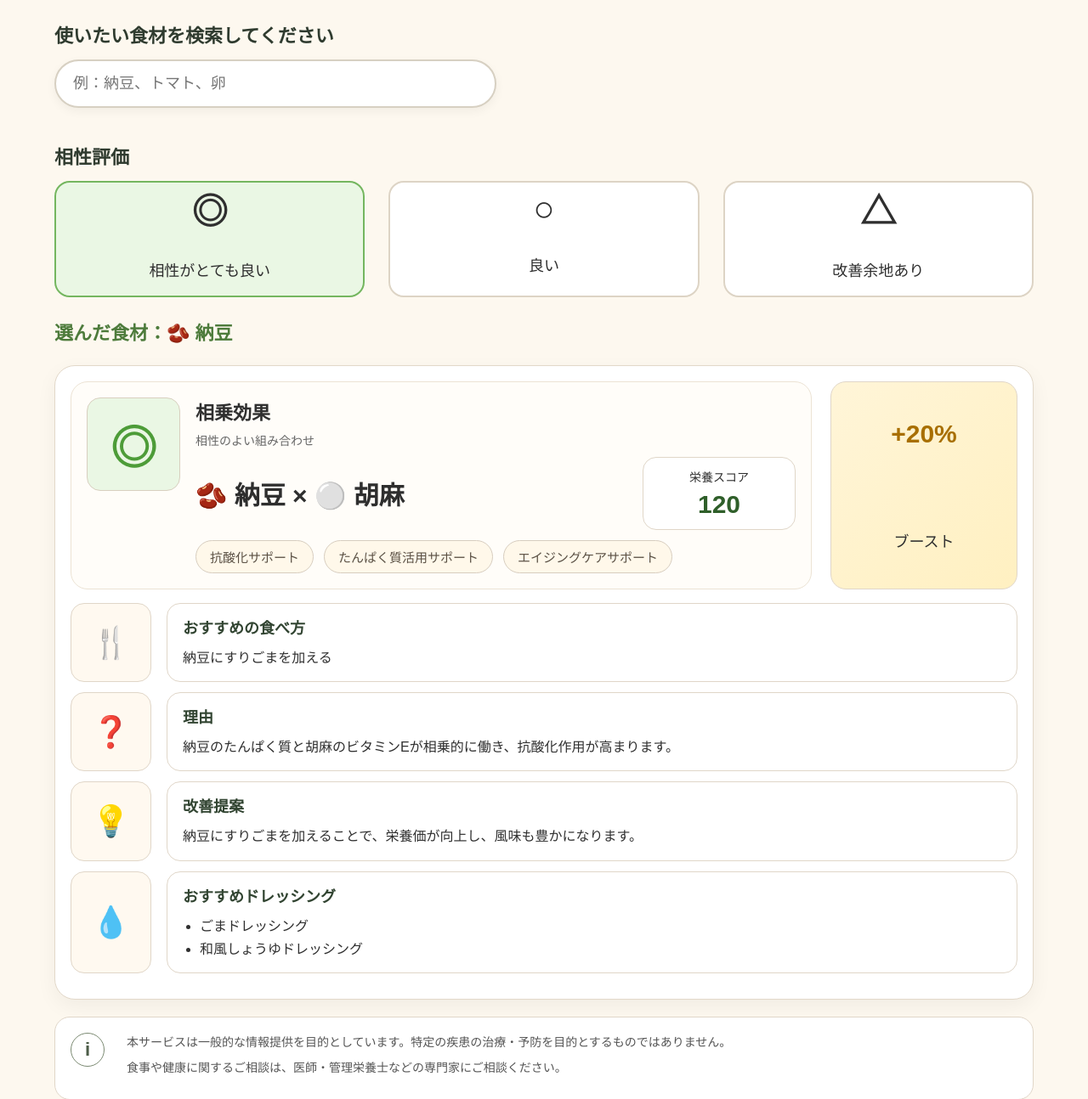
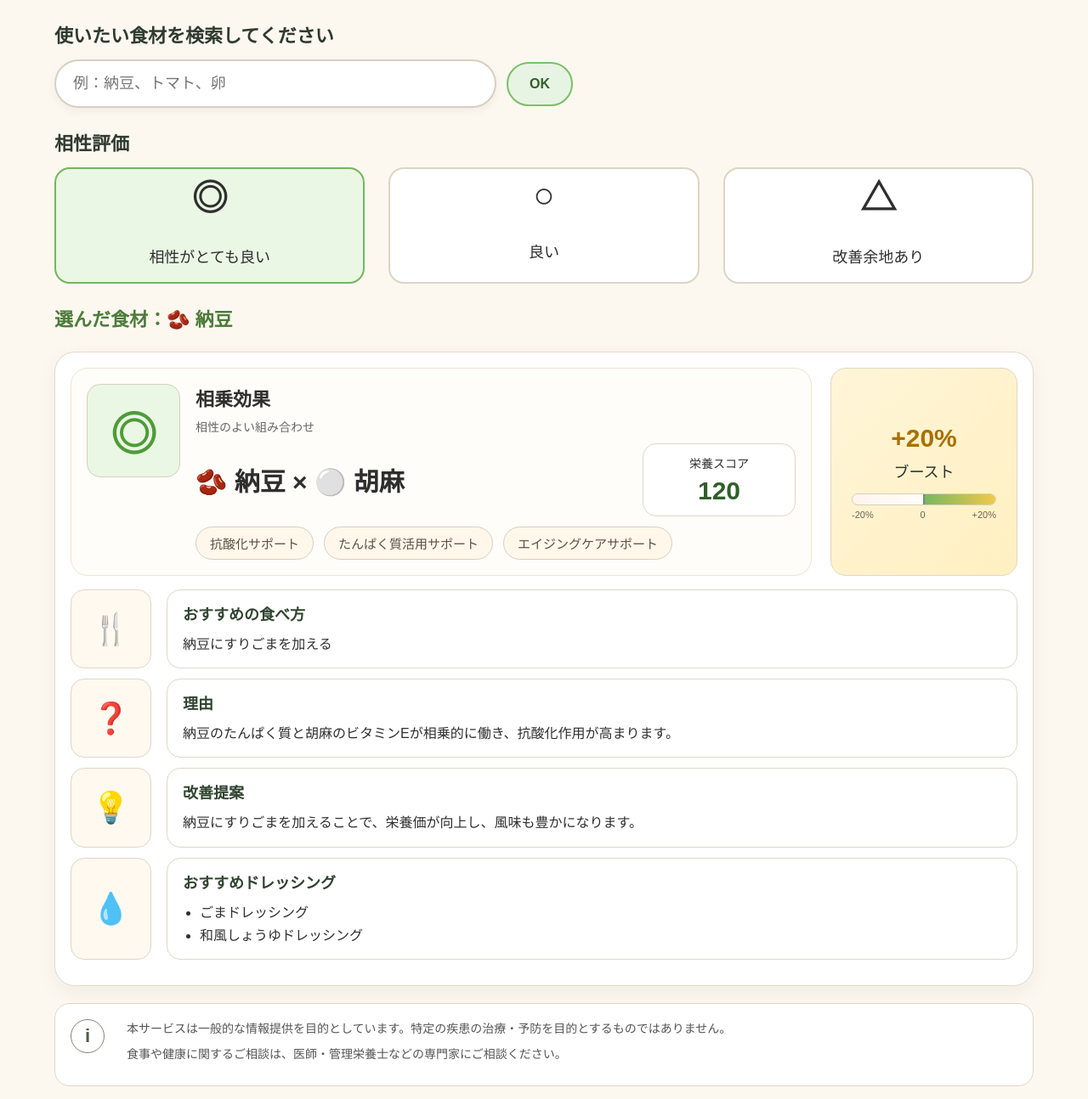
Before and after one commit to kugi227/food-pair-app, a Flask app: page / in a window 1280 px wide. Shown: the part 120-1414 px from the top of the page at 85% size. Run offline with Flask 3, Linux system fonts and the light colour scheme.

Commit message:
中央基準のブーストメーターを追加
ブースト表示の下に、0を中央基準としたアニメーション付きメーターを追加した。

```diff
--- a/static/script.js
+++ b/static/script.js
@@ -231,11 +231,184 @@ const foodData = {
 let selectedFood = "natto";
 let selectedRating = "excellent";
 
-const foodButtons = document.querySelectorAll(".food-button");
+const foodCatalog = {
+  tomato: { label: "トマト", keywords: ["tomato", "とまと"] },
+  carrot: { label: "にんじん", keywords: ["carrot", "人参"] },
+  spinach: { label: "ほうれん草", keywords: ["spinach", "ほうれんそう"] },
+  egg: { label: "卵", keywords: ["egg", "たまご", "玉子"] },
+  chicken: { label: "鶏肉", keywords: ["chicken", "とりにく", "鳥肉"] },
+  natto: { label: "納豆", keywords: ["natto", "なっとう"] }
+};
+
+const foodCategories = [
+  { id: "vegetables", name: "野菜", foods: ["tomato", "carrot", "spinach"] },
+  { id: "fish", name: "魚", foods: ["mackerel", "salmon"] },
+  { id: "meat", name: "肉", foods: ["chicken"] },
+  { id: "fruits", name: "果物", foods: ["lemon", "apple", "banana"] },
+  { id: "drinks", name: "飲み物", foods: ["milk", "greenTea", "coffee"] },
+  { id: "other", name: "その他", foods: ["egg", "natto"] }
+];
+
+let foodButtons = document.querySelectorAll(".food-button");
 const ratingCards = document.querySelectorAll(".rating-card");
 const resultStatusIcon = document.getElementById("resultStatusIcon");
+const foodSearchWrapper = document.getElementById("foodSearchWrapper");
+const foodSearch = document.getElementById("foodSearch");
+const foodSearchOk = document.getElementById("foodSearchOk");
+const foodCandidatePanel = document.getElementById("foodCandidatePanel");
+const foodCategoryTabs = document.getElementById("foodCategoryTabs");
+const searchResults = document.getElementById("searchResults");
+let activeFoodCategory = foodCategories[0].id;
+
+function getFoodLabel(foodKey) {
+  return foodCatalog[foodKey]?.label || foodData[foodKey]?.name || foodKey;
+}
+
+function isSelectableFood(foodKey) {
+  return Boolean(foodData[foodKey]);
+}
+
+function createFoodButton(foodKey) {
+  const button = document.createElement("button");
+  button.type = "button";
+  button.className = "food-button";
+  button.dataset.food = foodKey;
+  button.textContent = `${foodData[foodKey].emoji} ${getFoodLabel(foodKey)}`;
+  return button;
+}
+
+function selectFood(foodKey) {
+  if (!isSelectableFood(foodKey)) {
+    return;
+  }
+
+  selectedFood = foodKey;
+  if (foodSearch) {
+    foodSearch.value = getFoodLabel(foodKey);
+  }
+  updateDisplay();
+  closeCandidatePanel();
+}
+
+function openCandidatePanel() {
+  if (!foodCandidatePanel) {
+    return;
+  }
+
+  foodCandidatePanel.classList.add("open");
+  foodCandidatePanel.setAttribute("aria-hidden", "false");
+}
+
+function closeCandidatePanel() {
+  if (!foodCandidatePanel) {
+    return;
+  }
+
+  foodCandidatePanel.classList.remove("open");
+  foodCandidatePanel.setAttribute("aria-hidden", "true");
+}
+
+function renderCategoryTabs() {
+  if (!foodCategoryTabs) {
+    return;
+  }
+
+  foodCategoryTabs.innerHTML = "";
+
+  foodCategories.forEach((category) => {
+    const button = document.createElement("button");
+    button.type = "button";
+    button.className = "food-category-tab";
+    button.dataset.category = category.id;
+    button.textContent = category.name;
+
+    if (category.id === activeFoodCategory) {
+      button.classList.add("active");
+    }
+
+    button.addEventListener("click", () => {
+      activeFoodCategory = category.id;
+      if (foodSearch) {
+        foodSearch.value = "";
+      }
+      renderCategoryTabs();
+      renderSearchResults();
+      openCandidatePanel();
+    });
+
+    foodCategoryTabs.appendChild(button);
+  });
+}
+
+function getSearchableFoods() {
+  return Object.keys(foodData).map((foodKey) => ({
+    key: foodKey,
+    label: getFoodLabel(foodKey),
+    name: foodData[foodKey].name || "",
+    keywords: foodCatalog[foodKey]?.keywords || []
+  }));
+}
+
+function findMatchingFoods(query) {
+  const normalizedQuery = query.trim().toLowerCase();
+
+  if (!normalizedQuery) {
+    return [];
+  }
+
+  return getSearchableFoods().filter((food) => {
+    const targets = [food.key, food.label, food.name, ...food.keywords];
+    return targets.some((target) => String(target).toLowerCase().includes(normalizedQuery));
+  });
+}
+
+function renderSearchResults() {
+  if (!searchResults || !foodSearch) {
+    return;
+  }
+
+  const query = foodSearch.value.trim();
+  const activeCategory = foodCategories.find((category) => category.id === activeFoodCategory);
+  const categoryFoods = activeCategory ? activeCategory.foods.filter(isSelectableFood) : [];
+  const matches = query
+    ? findMatchingFoods(query).map((food) => food.key)
+    : categoryFoods;
+
+  searchResults.innerHTML = "";
+
+  if (matches.length === 0) {
+    const noResult = document.createElement("div");
+    noResult.className = "no-result";
+    noResult.textContent = "一致する食材がありません";
+    searchResults.appendChild(noResult);
+    return;
+  }
+
+  matches.forEach((foodKey) => {
+    const button = createFoodButton(foodKey);
+    button.classList.add("search-result-button");
+    searchResults.appendChild(button);
+  });
+
+  foodButtons = document.querySelectorAll(".food-button");
+  updateFoodButtons();
+}
+
+function submitSearchFood() {
+  if (!foodSearch) {
+    return;
+  }
+
+  const [firstMatch] = findMatchingFoods(foodSearch.value);
+
+  if (firstMatch) {
+    selectFood(firstMatch.key);
+  }
+}
 
 function updateFoodButtons() {
+  foodButtons = document.querySelectorAll(".food-button");
+
   foodButtons.forEach((button) => {
     button.classList.remove("active");
     if (button.dataset.food === selectedFood) {
@@ -258,8 +431,47 @@ function updateStatusColor() {
   resultStatusIcon.classList.add(selectedRating);
 }
 
+function parseBoostRate(boostRate) {
+  const parsedValue = parseFloat(String(boostRate || "").replace("%", ""));
+
+  if (Number.isNaN(parsedValue)) {
+    return 0;
+  }
+
+  return Math.max(-20, Math.min(20, parsedValue));
+}
+
+function updateBoostMeter(boostRate) {
+  const positiveBar = document.getElementById("boostMeterPositive");
+  const negativeBar = document.getElementById("boostMeterNegative");
+
+  if (!positiveBar || !negativeBar) {
+    return;
+  }
+
+  const boostValue = parseBoostRate(boostRate);
+  const widthPercent = `${Math.abs(boostValue) / 20 * 50}%`;
+
+  positiveBar.style.width = "0";
+  negativeBar.style.width = "0";
+
+  requestAnimationFrame(() => {
+    requestAnimationFrame(() => {
+      if (boostValue > 0) {
+        positiveBar.style.width = widthPercent;
+      } else if (boostValue < 0) {
+        negativeBar.style.width = widthPercent;
+      }
+    });
+  });
+}
+
 function updateDisplay() {
   const food = foodData[selectedFood];
+  if (!food) {
+    return;
+  }
+
   const data = food[selectedRating];
 
   document.getElementById("selectedFood").textContent = `選んだ食材：${food.emoji} ${food.name}`;
@@ -267,6 +479,7 @@ function updateDisplay() {
   document.getElementById("pairTitle").textContent = data.pairTitle;
   document.getElementById("nutritionScore").textContent = data.nutritionScore;
   document.getElementById("boostRate").textContent = data.boostRate;
+  updateBoostMeter(data.boostRate);
   document.getElementById("suggestion").textContent = data.suggestion;
   document.getElementById("reason").textContent = data.reason;
   document.getElementById("improvement").textContent = data.improvement;
@@ -293,11 +506,56 @@ function updateDisplay() {
   updateStatusColor();
 }
 
-foodButtons.forEach((button) => {
-  button.addEventListener("click", () => {
-    selectedFood = button.dataset.food;
-    updateDisplay();
+document.addEventListener("click", (event) => {
+  if (!(event.target instanceof Element)) {
+    return;
+  }
+
+  const foodButton = event.target.closest(".food-button");
+
+  if (!foodButton) {
+    return;
+  }
+
+  selectFood(foodButton.dataset.food);
+});
+
+if (foodSearch) {
+  foodSearch.addEventListener("focus", () => {
+    renderSearchResults();
+    openCandidatePanel();
   });
+
+  foodSearch.addEventListener("click", () => {
+    renderSearchResults();
+    openCandidatePanel();
+  });
+
+  foodSearch.addEventListener("input", () => {
+    renderSearchResults();
+    openCandidatePanel();
+  });
+
+  foodSearch.addEventListener("keydown", (event) => {
+    if (event.key === "Enter") {
+      event.preventDefault();
+      submitSearchFood();
+    }
+  });
+}
+
+if (foodSearchOk) {
+  foodSearchOk.addEventListener("click", submitSearchFood);
+}
+
+document.addEventListener("mousedown", (event) => {
+  if (!(event.target instanceof Element) || !foodSearchWrapper) {
+    return;
+  }
+
+  if (!foodSearchWrapper.contains(event.target)) {
+    closeCandidatePanel();
+  }
 });
 
 ratingCards.forEach((card) => {
@@ -307,4 +565,6 @@ ratingCards.forEach((card) => {
   });
 });
 
+renderCategoryTabs();
+renderSearchResults();
 updateDisplay();
--- a/static/style.css
+++ b/static/style.css
@@ -290,10 +290,13 @@ h1 {
 .boost-box {
   border: 1.5px solid #e0d6c8;
   border-radius: 18px;
-  display: grid;
-  place-items: center;
+  display: flex;
+  flex-direction: column;
+  justify-content: center;
+  align-items: center;
   text-align: center;
   background: linear-gradient(135deg, #fff5d8, #fff0c1);
+  padding: 16px;
 }
 
 .boost-rate {
@@ -306,6 +309,59 @@ h1 {
 .boost-text {
   margin: 8px 0 0;
   font-size: 18px;
+}
+
+.boost-meter {
+  width: 100%;
+  max-width: 170px;
+  margin-top: 14px;
+}
+
+.boost-meter-track {
+  position: relative;
+  height: 14px;
+  border: 1px solid #d8cfbf;
+  border-radius: 999px;
+  background: linear-gradient(90deg, #fff4ee 0%, #fffdf8 50%, #f2faed 100%);
+  overflow: hidden;
+}
+
+.boost-meter-center {
+  position: absolute;
+  top: -3px;
+  bottom: -3px;
+  left: 50%;
+  width: 2px;
+  background: #7b8a72;
+  transform: translateX(-50%);
+  z-index: 2;
+}
+
+.boost-meter-bar {
+  position: absolute;
+  top: 0;
+  bottom: 0;
+  width: 0;
+  transition: width 0.8s ease;
+}
+
+.boost-meter-bar-positive {
+  left: 50%;
+  background: linear-gradient(90deg, #76b85f, #f1c84b);
+}
+
+.boost-meter-bar-negative {
+  right: 50%;
+  background: linear-gradient(90deg, #f09a4a, #d95f4a);
+}
+
+.boost-meter-labels {
+  display: flex;
+  justify-content: space-between;
+  margin-top: 6px;
+  color: #6c6256;
+  font-size: 11px;
+  line-height: 1;
 }
 
 .support-tags {
@@ -431,6 +487,17 @@ h1 {
   margin-bottom: 16px;
 }
 
+.search-controls {
+  display: flex;
+  align-items: center;
+  gap: 12px;
+}
+
+.food-search-wrapper {
+  position: relative;
+  max-width: 640px;
+}
+
 .food-search-input {
   width: 100%;
   max-width: 520px;
@@ -446,6 +513,24 @@ h1 {
 .food-search-input:focus {
   border-color: #7bbf6a;
   box-shadow: 0 0 0 4px rgba(123, 191, 106, 0.18);
+}
+
+.food-search-ok {
+  min-width: 78px;
+  padding: 15px 20px;
+  border: 2px solid #7bbf6a;
+  border-radius: 999px;
+  background: #e8f4e3;
+  color: #2f5f2a;
+  font-size: 16px;
+  font-weight: bold;
+  cursor: pointer;
+  transition: 0.2s;
+}
+
+.food-search-ok:hover {
+  transform: translateY(-2px);
+  background: #dff0d8;
 }
 
 .search-results {
@@ -481,50 +566,66 @@ h1 {
   font-size: 15px;
   padding: 8px 0;
 }
-.food-search-input {
-  width: 100%;
-  max-width: 520px;
-  padding: 16px 20px;
-  border: 2px solid #d7d0c2;
-  border-radius: 999px;
-  font-size: 18px;
+
+.food-candidate-panel {
+  display: none;
+  position: absolute;
+  top: calc(100% + 8px);
+  left: 0;
+  z-index: 20;
+  width: min(100%, 560px);
+  padding: 14px;
+  border: 1.5px solid #e0d6c8;
+  border-radius: 14px;
   background: #fff;
-  outline: none;
-  margin-bottom: 16px;
+  box-shadow: 0 14px 32px rgba(47, 47, 47, 0.16);
 }
 
-.food-search-input:focus {
-  border-color: #7bbf6a;
-  box-shadow: 0 0 0 4px rgba(123, 191, 106, 0.18);
+.food-candidate-panel.open {
+  display: block;
 }
 
-.search-results {
+.food-category-tabs {
   display: flex;
   flex-wrap: wrap;
-  gap: 12px;
+  gap: 8px;
+  margin-bottom: 12px;
 }
 
-.search-result-button {
-  border: 2px solid #d7d0c2;
-  background: #fff;
+.food-category-tab {
+  border: 1.5px solid #d7d0c2;
   border-radius: 999px;
-  padding: 12px 18px;
-  font-size: 16px;
+  background: #fff9f0;
+  color: #4d5d48;
+  padding: 8px 13px;
+  font-size: 14px;
+  font-weight: bold;
   cursor: pointer;
+  transition: 0.2s;
 }
 
-.search-result-button:hover {
-  background: #fffdf8;
-}
-
-.search-result-button.active {
+.food-category-tab:hover,
+.food-category-tab.active {
   background: #e8f4e3;
   border-color: #7bbf6a;
   color: #2f5f2a;
-  font-weight: bold;
 }
 
-.no-result {
-  color: #777;
-  font-size: 15px;
+@media (max-width: 600px) {
+  .search-controls {
+    align-items: stretch;
+    flex-direction: column;
+  }
+
+  .food-search-input {
+    max-width: none;
+  }
+
+  .food-search-ok {
+    width: 100%;
+  }
+
+  .food-candidate-panel {
+    width: 100%;
+  }
 }
--- a/templates/index.html
+++ b/templates/index.html
@@ -33,6 +33,8 @@
     <section class="section">
   <h2>使いたい食材を検索してください</h2>
 
+  <div class="food-search-wrapper" id="foodSearchWrapper">
+    <div class="search-controls">
       <input
         type="text"
         id="foodSearch"
@@ -40,8 +42,14 @@
         placeholder="例：納豆、トマト、卵"
         autocomplete="off"
       >
+      <button type="button" id="foodSearchOk" class="food-search-ok">OK</button>
+    </div>
 
+    <div id="foodCandidatePanel" class="food-candidate-panel" aria-hidden="true">
+      <div id="foodCategoryTabs" class="food-category-tabs"></div>
       <div id="searchResults" class="search-results"></div>
+    </div>
+  </div>
 </section>
 
     <!-- 相性評価 -->
@@ -103,6 +111,18 @@
         <div class="boost-box">
           <p class="boost-rate" id="boostRate">+20%</p>
           <p class="boost-text">ブースト</p>
+          <div class="boost-meter" aria-label="ブーストメーター">
+            <div class="boost-meter-track">
+              <div class="boost-meter-center"></div>
+              <div class="boost-meter-bar boost-meter-bar-negative" id="boostMeterNegative"></div>
+              <div class="boost-meter-bar boost-meter-bar-positive" id="boostMeterPositive"></div>
+            </div>
+            <div class="boost-meter-labels">
+              <span>-20%</span>
+              <span>0</span>
+              <span>+20%</span>
+            </div>
+          </div>
         </div>
       </div>
 
```
Lines whose indentation alone changed are shown as unchanged.
